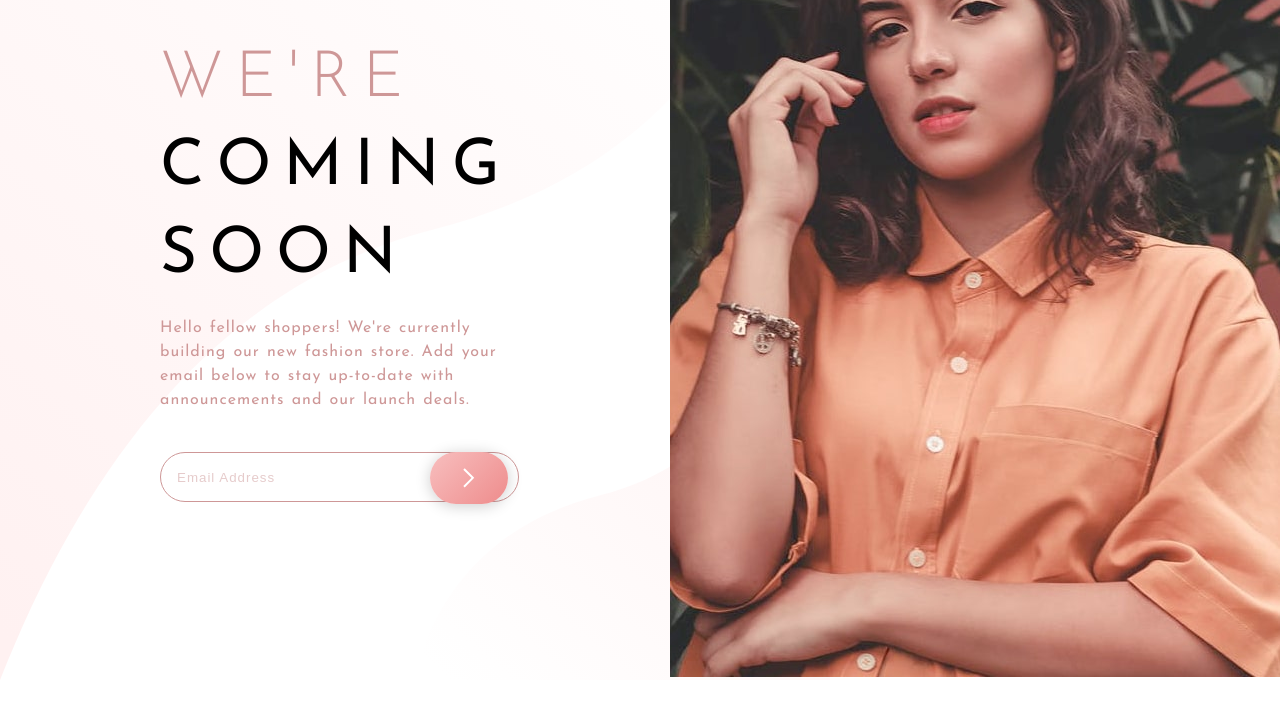
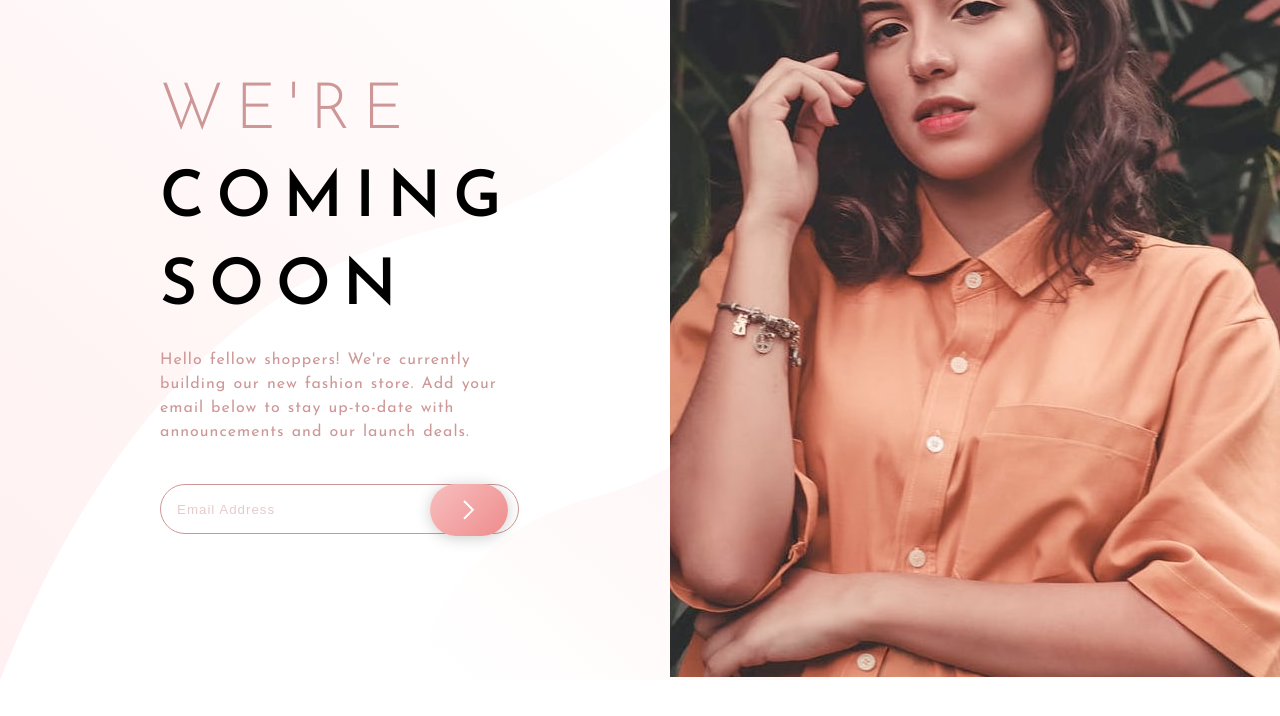
Before and after one commit to TechieTy-Dev/base-apparel-coming-soon-master, a plain HTML site: page index.html in a window 1280 px wide. Shown: the part 120-836 px from the top of the page. Drawn offline with Linux system fonts and the light colour scheme.

Commit message:
Fixed Heading Font and Spacing

```diff
--- a/styles.css
+++ b/styles.css
@@ -184,11 +184,12 @@ button:hover {
 		display: flex;
 		flex-direction: column;
 		width: 70%;
-		margin-top: -12rem;
+		margin-top: -8rem;
 		padding: 0;
 		text-align: left;
 		letter-spacing: 12px;
 		line-height: 88px;
+		font-weight: 600;
 	}
 	/* CARD DESCRIPTION */
 	.description {
@@ -206,7 +207,7 @@ button:hover {
 	/* DISPLAYING DESKTOP HERO IMG */
 	.desktop-hero {
 		display: block;
-		width: 80%;
+		width: 60%;
 		min-height: 100vh;
 		margin-top: -15rem;
 	}
```
